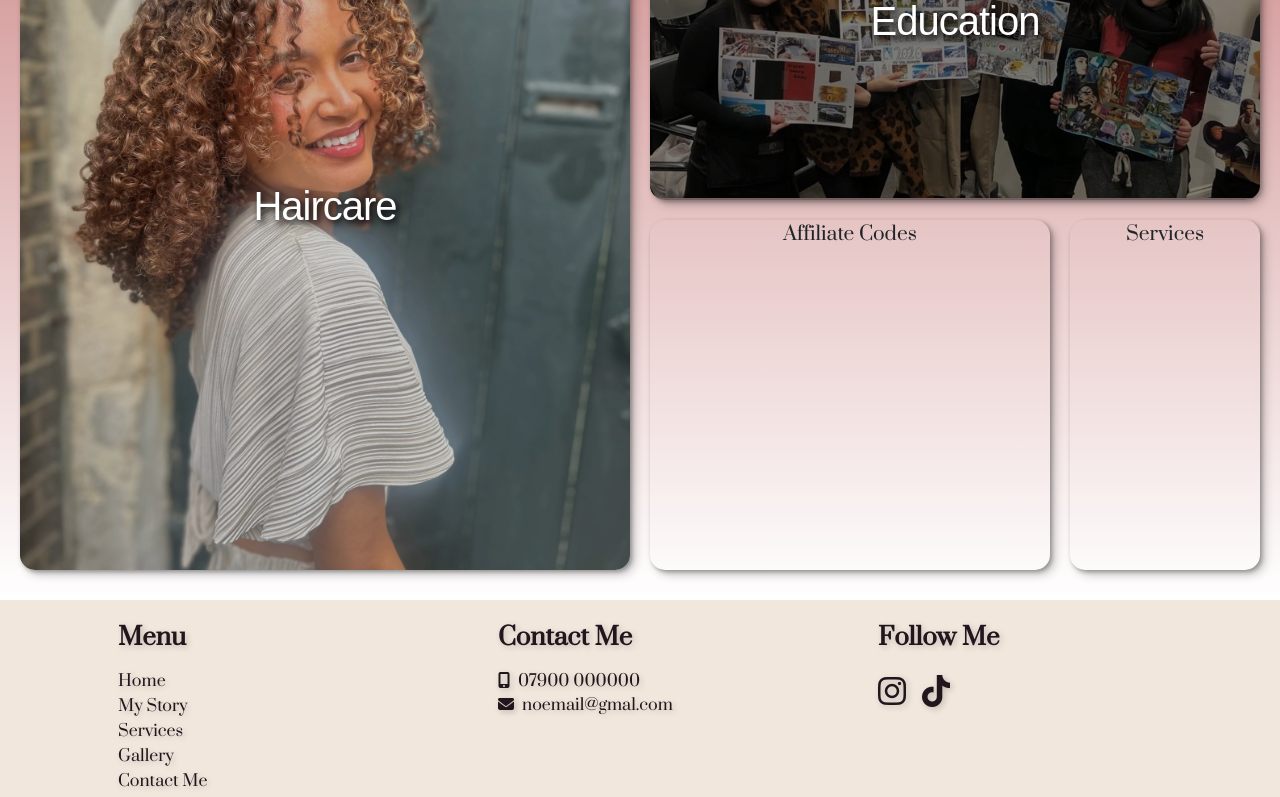
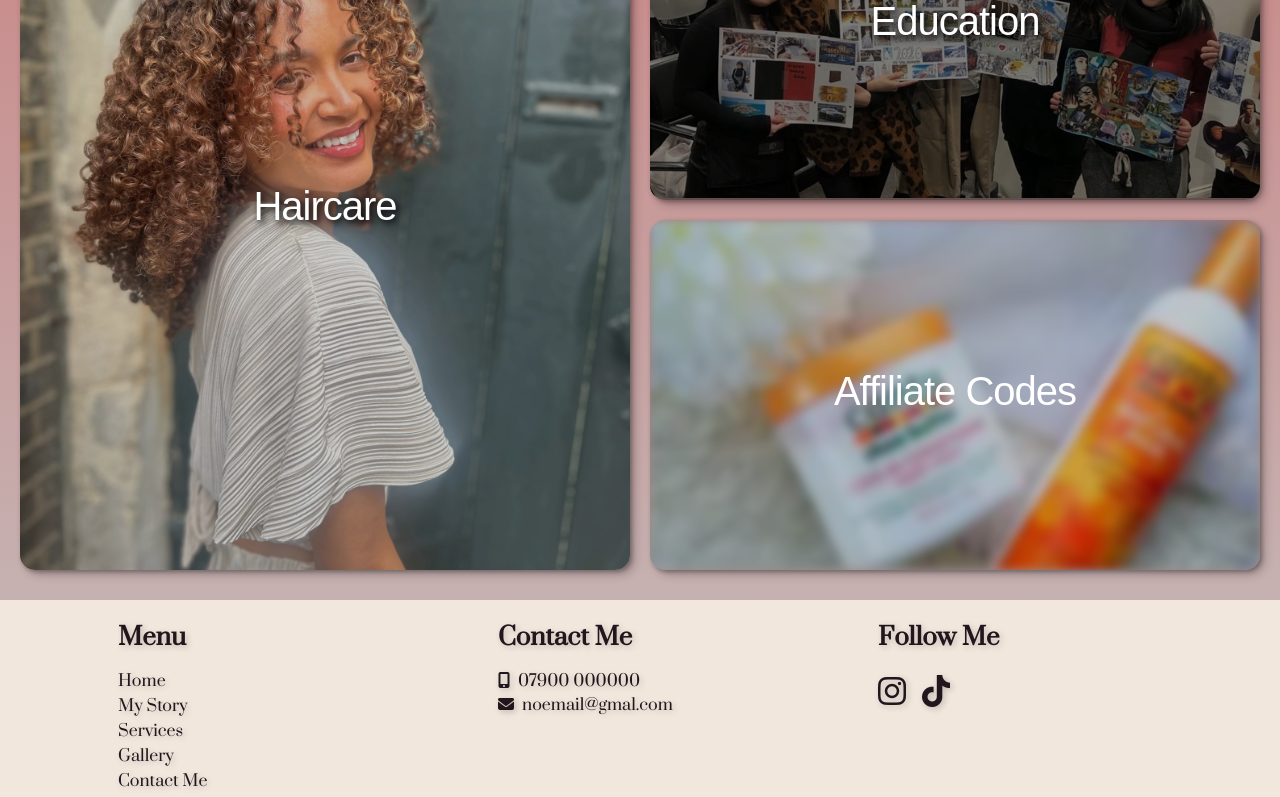
Before and after one commit to 2ndborn/karahair, a React (Create React App) app in the folder kara-app/: page /services in a window 1280 px wide. Shown: the part 1000-1797 px from the top of the page. Built offline with nearby package versions, Linux system fonts and the light colour scheme; a web font is replaced by a local one.

Commit message:
Styled the affilation codes tile

```diff
--- /dev/null
+++ b/kara-app/src/components/AffiliateComponent.js
@@ -0,0 +1,16 @@
+import React from 'react'
+
+const AffiliateComponent = () => {
+    return (
+        <div>
+            <div>
+                <h1>Affiliate Codes</h1>
+            </div>
+            <div>
+                <h2>Coming soon...</h2>
+            </div>
+        </div>
+    )
+}
+
+export default AffiliateComponent
--- a/kara-app/src/pages/Services.js
+++ b/kara-app/src/pages/Services.js
@@ -4,6 +4,7 @@ import {AnimatePresence, LayoutGroup, motion} from 'framer-motion';
 
 import education from '../assets/karaeducation.webp';
 import roc from '../assets/roc.webp';
+import product from '../assets/product.webp';
 
 import Title from '../components/Title';
 import { OverlaySection } from '../utils/OverlaySection';
@@ -12,6 +13,8 @@ import { HairData } from '../serviceData/HairData';
 import { AnimateButton } from '../utils/AnimateButton';
 import HairComponent from '../components/HairComponent';
 import EducationComponent from '../components/EducationComponent';
+import AffiliateComponent from '../components/AffiliateComponent';
+import { Reveal } from '../utils/Reveal';
 
 const Services = () => {
 
@@ -29,7 +32,7 @@ const Services = () => {
     <>
       <Title title="Services" />
       <div id='next-section' className={styles.GridContainer}>
-        <div className={styles.header}>Services</div>
+
         <LayoutGroup>
           <AnimatePresence mode='wait'>
           {!isToggled && (
@@ -64,11 +67,25 @@ const Services = () => {
                     </h1>
                   </div>
                 </SectionTile>
+                <SectionTile
+                  key="codes"
+                  id="codes"
+                  imageSrc={product}
+                  onClick={handleClick}
+                  isToggled={isToggled}
+                  tileClassName={styles.codes}
+                  imageClassName={styles.codeImage}
+                >
+                  <div className={styles.codeCover}>
+                    <h1>
+                      Affiliate Codes
+                    </h1>
+                  </div>
+                </SectionTile>
             </>
           )}
           </AnimatePresence>
         </LayoutGroup>
-        <div className={styles.codes}>Affiliate Codes</div>
       </div>
       <LayoutGroup>
         <AnimatePresence mode='wait'>
@@ -76,6 +93,7 @@ const Services = () => {
           <OverlaySection id={isToggled} onClose={handleClose}>
             {isToggled === 'hair' && (<HairComponent />)}
             {isToggled === 'educate' && <EducationComponent />}
+            {isToggled === 'codes' && <AffiliateComponent />}
           </OverlaySection>
         )}
         </AnimatePresence>
--- a/kara-app/src/styles/Services.module.css
+++ b/kara-app/src/styles/Services.module.css
@@ -5,7 +5,7 @@
   grid-template-columns: repeat(12, 1fr);
   grid-template-rows: repeat(8, 1fr);
   background-image: linear-gradient(
-    to bottom, #ca8383, #fff );
+    to bottom, #ca8383, #c6b1b1 );
   padding: 20px;
   gap: 20px;
   padding: 50px 20px 30px 20px;
@@ -20,10 +20,6 @@
   5px 5px 10px rgba(0, 0, 0, 0.2);
 }
 
-.header {
-  grid-area: 5 / 11 / -1 / -1;
-}
-
 .hair {
   position: relative;
   grid-area: 1 / 1 / -1 / span 6;
@@ -36,14 +32,31 @@
   position: relative;
   grid-area: 1 / 7 / span 4 / span 6;
   overflow: hidden;
+  transition: all 0.5s ease-in-out;
+  cursor: pointer;
 }
-.codes {grid-area: 5 / 7 / -1 / span 4;}
+
+.codes {
+  position: relative;
+  grid-area: 5 / 7 / -1 / -1;
+  overflow: hidden;
+  transition: all 0.5s ease-in-out;
+  cursor: pointer;
+}
 
 .edImage {
   height: 100%;
   width: 100%;
   object-fit: cover;
   object-position: 0px -2px;
+}
+
+.codeImage {
+  height: 100%;
+  width: 100%;
+  object-fit: cover;
+  object-position: 0px 0px;
+  filter: blur(5px);
 }
 
 .edCover {
@@ -57,6 +70,19 @@
   justify-content: center;
   align-items: center;
   background-color: rgba(0,0,0,0.5);
+}
+
+.codeCover {
+  position: absolute;
+  top: 0;
+  left: 0;
+  height: 100%;
+  width: 100%;
+  z-index: 2;
+  display: flex;
+  justify-content: center;
+  align-items: center;
+  background-color: rgba(0,0,0,0.2);
 }
 
 .hairImage {
@@ -82,7 +108,7 @@
   letter-spacing: -1px;
 }
 
-.hairCover, .edCover {
+.hairCover, .edCover, .codeCover {
   font-family: "Cal sans", sans-serif;
   color: #fff;
   letter-spacing: -1px;
@@ -183,22 +209,18 @@
 @media (max-width: 500px) {
   .GridContainer {
     grid-template-columns: repeat(2, 1fr);
-    grid-template-rows: repeat(4, minmax(300px, 1fr));
+    grid-template-rows: repeat(4, minmax(250px, 1fr));
   }
 
-  .header {
+  .hair {
     grid-area: 1 / 1 / span 1 / span 2;
   }
 
-  .hair {
+  .educate {
     grid-area: 2 / 1 / span 1 / span 2;
   }
 
-  .educate {
+  .codes {
     grid-area: 3 / 1 / span 1 / span 2;
   }
-
-  .codes {
-    grid-area: 4 / 1 / span 1 / span 2;
-  }
 }
```
Also changed, not shown: kara-app/src/assets/product.webp (added).
